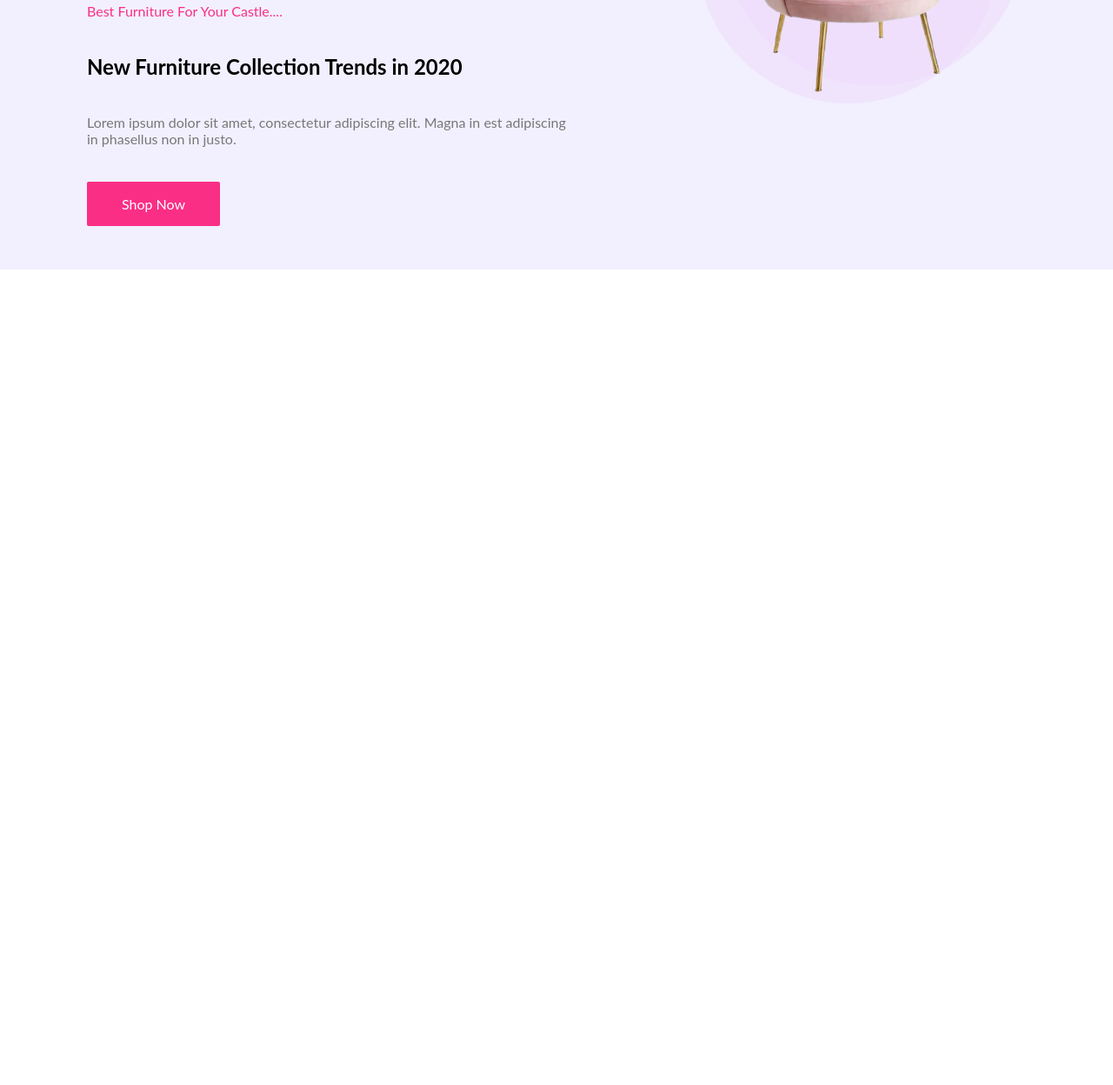
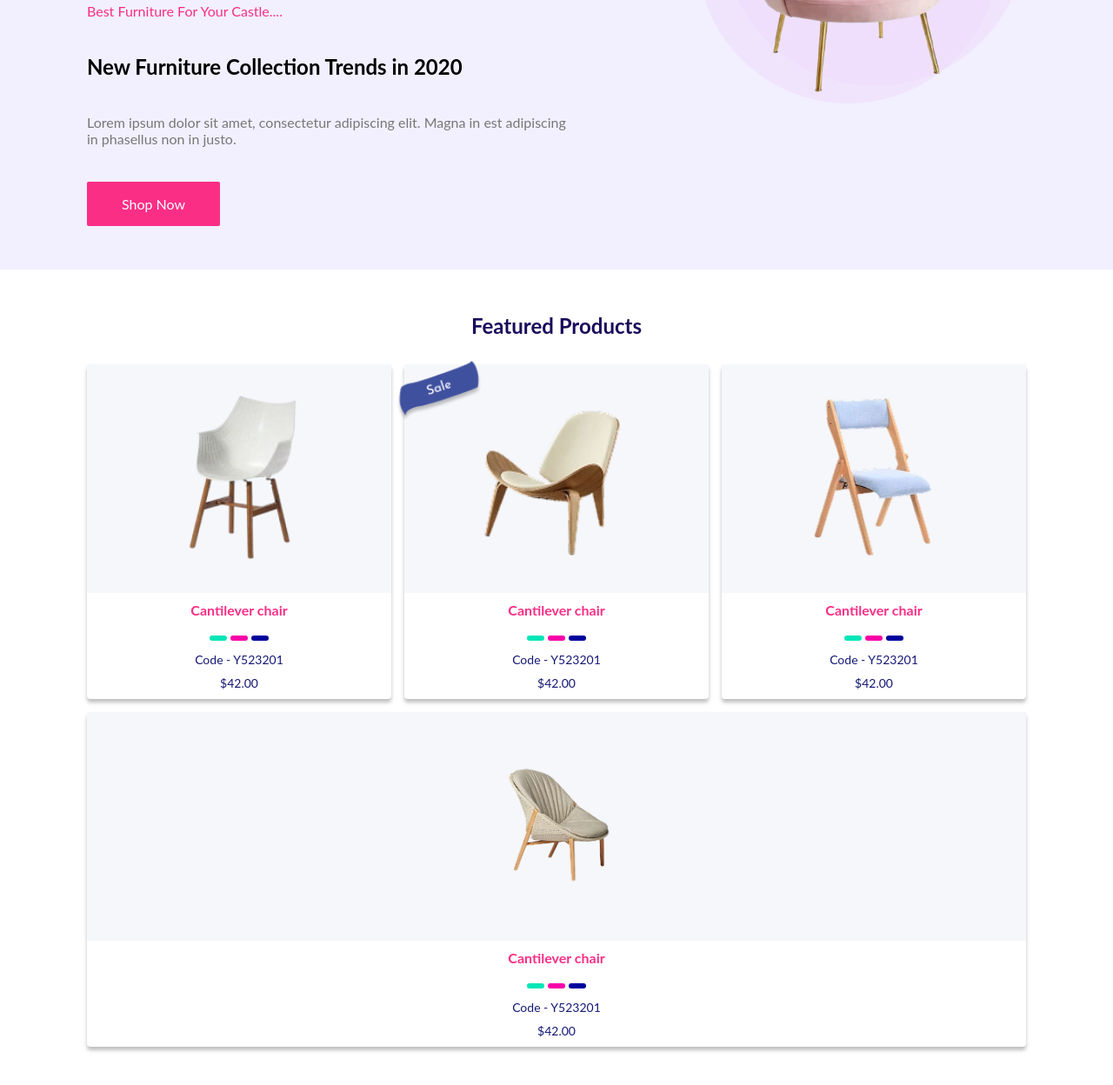
Before and after one commit to SuhaibAssi/hekto-final-version, a plain HTML site: page index.html in a window 1280 px wide. Shown: the part 650-1898 px from the top of the page at 87% size. Before the commit the page ends 960 px from the top, so only its background shows below. Drawn offline with Linux system fonts and the light colour scheme.

Commit message:
create featured product section

```diff
--- a/assets/css/main.css
+++ b/assets/css/main.css
@@ -93,3 +93,94 @@ body{
     align-self: flex-start;
 }
 /* end hero section*/
+
+/*start featured section*/
+.featured-product{
+    padding: 50px 0;
+}
+.featured-product h2{
+    margin-bottom: 30px;
+    color: #1A0B5B;
+}
+.product{
+    position: relative;
+}
+.badge-sale{
+    position: absolute;
+    top: -4px;
+    left: -10px;
+}
+.badge-sale img{
+    width: 100px;
+}
+.featured-product .row{
+    justify-content: flex-start;
+    gap: 15px;
+}
+.featured-product .product{
+    /* flex-grow: 1;
+    flex-basis: 300px;
+    flex-shrink: 0; */
+    flex: 1 0 200px;
+    border-radius: 4px;
+    box-shadow: 0px 4px 4px #00000040;
+}
+.color{
+    width: 20px;
+    height: 6px;
+    border-radius: 10px;
+    border: none;
+    outline: none;
+    cursor: pointer;
+}
+.color-one{
+    background-color: #05E6B7;
+}
+.color-two{
+    background-color: #F701A8;
+}
+.color-three{
+    background-color: #00009D;
+    transition: all 0.6s;
+}
+.product .img{
+    background-color: #F6F7FB;
+    padding: 30px;
+    /* height: 250px; */
+}
+.product .img img{
+    width: 200px;
+    height: 200px;
+    object-fit: contain;
+}
+.product-details{
+    display: flex;
+    flex-direction: column;
+    gap: 10px;
+    padding: 10px;
+}
+.product-info span{
+    font-size: 14px;
+    transition: all 1s ease;
+}
+.product-details{
+    transition: all 0.4s ease;
+}
+.product-details h3{
+    font-size: 16px;
+    transition: all 0.6s;
+}
+.product:hover .product-info span{
+    color: #fff;
+}
+.product:hover .product-details{
+    background-color: #2F1AC4;
+    border-radius: 3px;
+}
+.product:hover .product-details h3{
+    color: #fff;
+}
+.product:hover .color-three{
+    background-color: #FFEAC1;
+}
+/*end featured section*/
--- a/index.html
+++ b/index.html
@@ -1,4 +1,3 @@
-
 <!DOCTYPE html>
 <html lang="en">
   <head>
@@ -71,7 +70,7 @@
     </header>
     <!-- end header section -->
     <main>
-  <!-- start hero section -->
+      <!-- start hero section -->
       <section class="hero">
         <div class="container">
           <div class="row">
@@ -90,12 +89,96 @@
               </div>
             </div>
             <div class="hero-img">
-              <img src="./assets/images/hero-section/sofa promotional header.webp" alt="" />
+              <img
+                src="./assets/images/hero-section/sofa promotional header.webp"
+                alt=""
+              />
             </div>
           </div>
         </div>
       </section>
       <!-- end hero section -->
+      <!-- start featured section -->
+      <section class="featured-product text-center">
+        <h2>Featured Products</h2>
+        <div class="container">
+          <div class="row">
+            <div class="product">
+              <div class="img">
+                <img src="./assets/images/featued-product/chair-1.webp" alt="" />
+              </div>
+              <div class="product-details">
+                <h3 class="text-primary">Cantilever chair</h3>
+                <div class="color-option">
+                  <button class="color color-one"></button>
+                  <button class="color color-two"></button>
+                  <button class="color color-three"></button>
+                </div>
+                <div class="product-info d-flex flex-direction gap-2">
+                  <span class="text-secondary">Code - Y523201</span>
+                  <span class="text-secondary">$42.00</span>
+                </div>
+              </div>
+            </div>
+            <div class="product">
+              <div class="badge-sale">
+                <img src="./assets/images/Group 27.png" alt="" />
+              </div>
+
+              <div class="img">
+                <img src="./assets/images/featued-product/image 1.webp" alt="" />
+              </div>
+              <div class="product-details">
+                <h3 class="text-primary">Cantilever chair</h3>
+                <div class="color-option">
+                  <button class="color color-one"></button>
+                  <button class="color color-two"></button>
+                  <button class="color color-three"></button>
+                </div>
+                <div class="product-info d-flex flex-direction gap-2">
+                  <span class="text-secondary">Code - Y523201</span>
+                  <span class="text-secondary">$42.00</span>
+                </div>
+              </div>
+            </div>
+            <div class="product">
+              <div class="img">
+                <img src="./assets/images/featued-product/image 1169.webp" alt="" />
+              </div>
+              <div class="product-details">
+                <h3 class="text-primary">Cantilever chair</h3>
+                <div class="color-option">
+                  <button class="color color-one"></button>
+                  <button class="color color-two"></button>
+                  <button class="color color-three"></button>
+                </div>
+                <div class="product-info d-flex flex-direction gap-2">
+                  <span class="text-secondary">Code - Y523201</span>
+                  <span class="text-secondary">$42.00</span>
+                </div>
+              </div>
+            </div>
+            <div class="product">
+              <div class="img">
+                <img src="./assets/images/featued-product/image 3.webp" alt="" />
+              </div>
+              <div class="product-details">
+                <h3 class="text-primary">Cantilever chair</h3>
+                <div class="color-option">
+                  <button class="color color-one"></button>
+                  <button class="color color-two"></button>
+                  <button class="color color-three"></button>
+                </div>
+                <div class="product-info d-flex flex-direction gap-2">
+                  <span class="text-secondary">Code - Y523201</span>
+                  <span class="text-secondary">$42.00</span>
+                </div>
+              </div>
+            </div>
+          </div>
+        </div>
+      </section>
+      <!-- end featured section -->
     </main>
   </body>
 </html>
```
Also changed, not shown: assets/images/Group 27.png (added), assets/images/featued-product/chair-1.webp (added), assets/images/featued-product/image 1.webp (added), assets/images/featued-product/image 1169.webp (added), assets/images/featued-product/image 3.webp (added).
